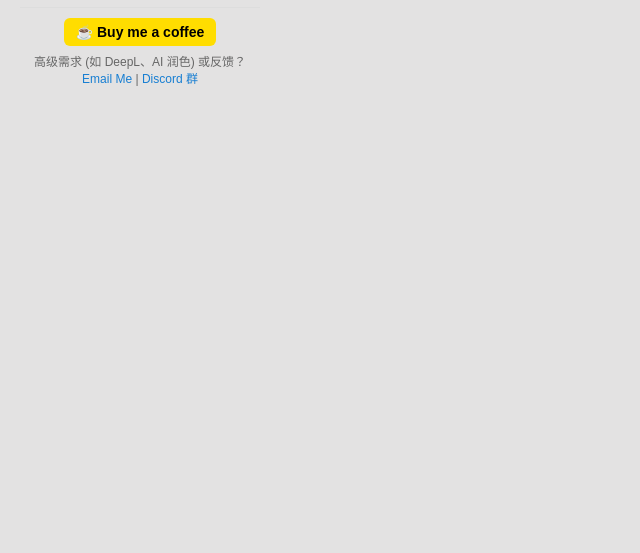
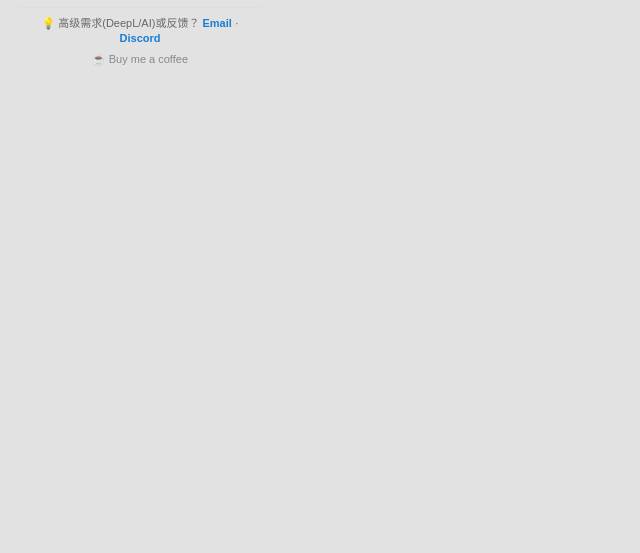
Before and after one commit to kelinkong/Input-Translation, a website built with Vite: page popup/popup.html in a window 1280 px wide. Shown: the part 247-800 px from the top of the page, without its empty margins (0-640 px from the left). Built offline with nearby package versions, Linux system fonts and the light colour scheme; some packages are replaced by stand-ins of ours.

Commit message:
style: refine popup support section to be more subtle and compact

```diff
--- a/popup/popup.css
+++ b/popup/popup.css
@@ -124,31 +124,17 @@ code {
     margin: 10px 0;
 }
 .support-container {
-    margin: 5px 20px 15px 20px;
-    padding-top: 10px;
+    margin: 5px 20px 10px 20px;
+    padding-top: 8px;
     border-top: 1px solid #ddd;
-    text-align: center;
-}
-
-.bmc-btn {
-    display: inline-block;
-    background-color: #FFDD00;
-    color: #000000;
-    padding: 6px 12px;
-    border-radius: 6px;
-    text-decoration: none;
-    font-weight: bold;
-    font-size: 14px;
-    margin-bottom: 8px;
-    transition: background-color 0.2s;
-}
-
-.bmc-btn:hover {
-    background-color: #FFC300;
+    display: flex;
+    flex-direction: column;
+    align-items: center;
+    gap: 6px;
 }
 
 .feedback-text {
-    font-size: 12px;
+    font-size: 11px;
     color: #666;
     margin: 0;
     padding: 0;
@@ -159,8 +145,20 @@ code {
 .feedback-text a {
     color: #177ed2;
     text-decoration: none;
+    font-weight: bold;
 }
 
 .feedback-text a:hover {
     text-decoration: underline;
 }
+
+.bmc-link {
+    font-size: 11px;
+    color: #888;
+    text-decoration: none;
+    transition: color 0.2s ease;
+}
+
+.bmc-link:hover {
+    color: #FF813F;
+}
--- a/popup/popup.html
+++ b/popup/popup.html
@@ -53,13 +53,13 @@
         <p>Relevant doc:&nbsp;&nbsp;<a href="#" id="project-link"><i class="fab fa-github"></i> Input Translation</a></p>
     </div>
     <div class="support-container">
-        <a href="https://www.buymeacoffee.com/kelinkong" target="_blank" class="bmc-btn">
+        <p class="feedback-text">
+            💡 高级需求(DeepL/AI)或反馈？
+            <a href="mailto:1763605980@qq.com">Email</a> · <a href="https://discord.gg/your_discord_invite" target="_blank">Discord</a>
+        </p>
+        <a href="https://www.buymeacoffee.com/kelinkong" target="_blank" class="bmc-link">
             ☕ Buy me a coffee
         </a>
-        <p class="feedback-text">
-            高级需求 (如 DeepL、AI 润色) 或反馈？<br>
-            <a href="mailto:1763605980@qq.com">Email Me</a> | <a href="https://discord.gg/your_discord_invite" target="_blank">Discord 群</a>
-        </p>
     </div>
     <script src="popup.js"></script>
 </body>
```
